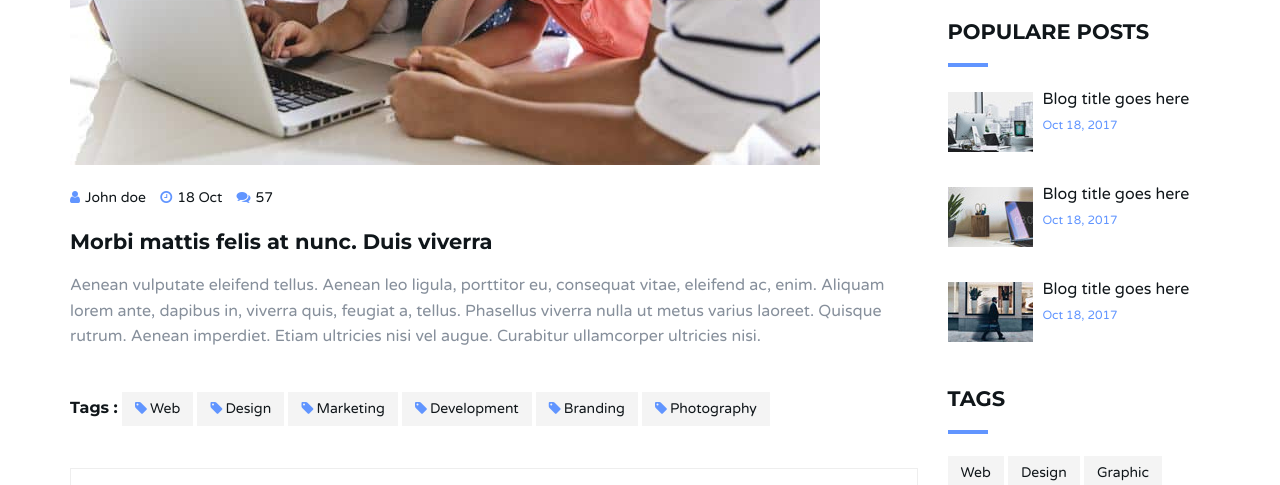
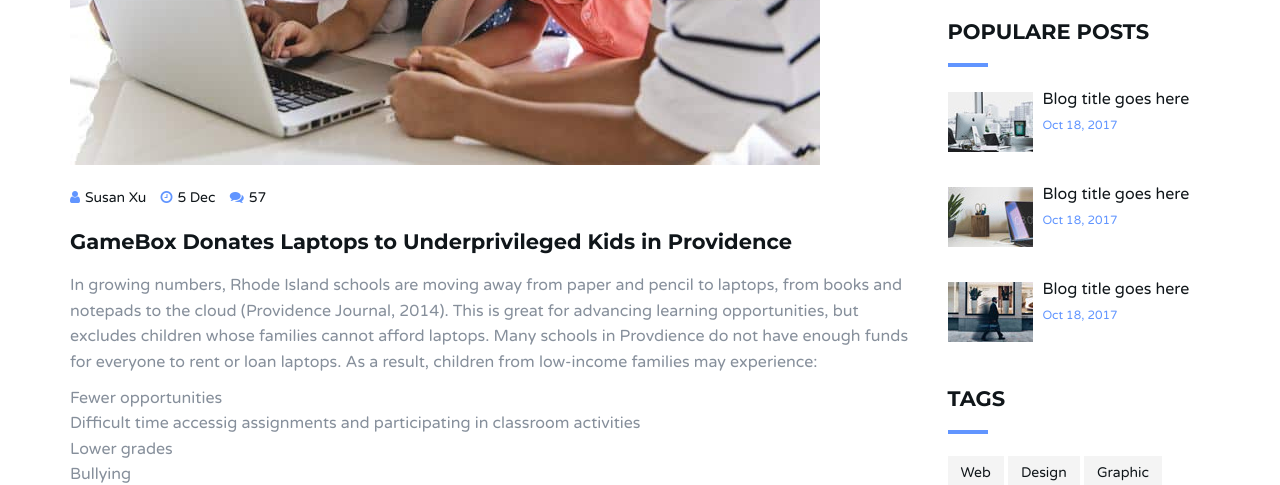
Before and after one commit to changyuxu/changyuxu.github.io, a plain HTML site: page blog-single.html in a window 1280 px wide. Shown: the part 691-1176 px from the top of the page. Drawn offline with Linux system fonts and the light colour scheme.

Commit message:
Blog Post edited

```diff
--- a/blog-single.html
+++ b/blog-single.html
@@ -115,12 +115,24 @@
 						</div>
 						<div class="blog-content">
 							<ul class="blog-meta">
-								<li><i class="fa fa-user"></i>John doe</li>
-								<li><i class="fa fa-clock-o"></i>18 Oct</li>
+								<li><i class="fa fa-user"></i>Susan Xu</li>
+								<li><i class="fa fa-clock-o"></i>5 Dec</li>
 								<li><i class="fa fa-comments"></i>57</li>
 							</ul>
-							<h3>Morbi mattis felis at nunc. Duis viverra</h3>
-							<p>Aenean vulputate eleifend tellus. Aenean leo ligula, porttitor eu, consequat vitae, eleifend ac, enim. Aliquam lorem ante, dapibus in, viverra quis, feugiat a, tellus. Phasellus viverra nulla ut metus varius laoreet. Quisque rutrum. Aenean imperdiet. Etiam ultricies nisi vel augue. Curabitur ullamcorper ultricies nisi.</p>
+							<h3>GameBox Donates Laptops to Underprivileged Kids in Providence</h3>
+							<p>In growing numbers, Rhode Island schools are moving away from paper and pencil to laptops, from books and notepads to the cloud (Providence Journal, 2014).
+								This is great for advancing learning opportunities, but excludes children whose families cannot afford laptops. Many schools in Provdience do not have enough funds for everyone to rent or loan laptops.
+								As a result, children from low-income families may experience:
+								<ul>
+									<li>Fewer opportunities</li>
+									<li>Difficult time accessig assignments and participating in classroom activities</li>
+									<li>Lower grades</li>
+									<li>Bullying</li>
+									<li>Feeling of exclusion and loss of interest in learning</li>
+								</ul>
+								Elementary, middle, and high schools work with organiations that provide books, coats, and other essentials for children. Laptops have some of the highest upfront costs, which may deter families from investing in them for their kids.
+								Our mission is to help low-income families in Providence and their children succeed.
+							</p>
 						</div>
 
 						<!-- blog tags -->
```
